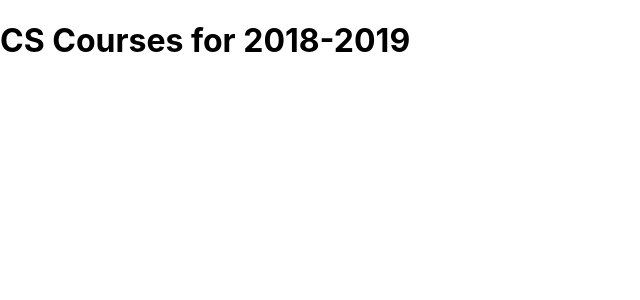
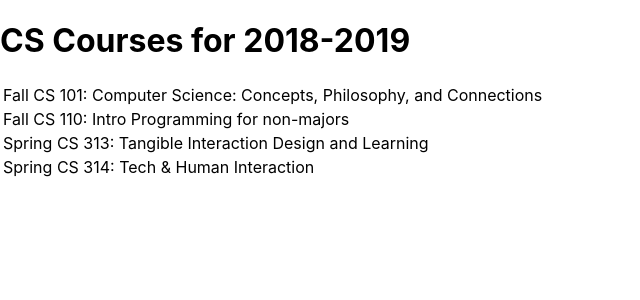
Before and after one commit to Shaoming827/react-practice, a React (Create React App) app: page / in a window 1280 px wide. Shown: the top 300 px of the page, without its empty margins (0-640 px from the left). Built offline with nearby package versions, Linux system fonts and the light colour scheme.

Commit message:
show a list of courses

```diff
--- a/src/App.js
+++ b/src/App.js
@@ -1,33 +1,41 @@
-import logo from './logo.svg';
+import Banner from './components/Banner.jsx';
+import CourseList from './components/CourseList.jsx';
 import './App.css';
 
-// const App = () => {
-//   return (
-//     <div className="App">
-//       <header className="App-header">
-//         <img src={logo} className="App-logo" alt="logo" />
-//         <p>
-//           Edit <code>src/App.js</code> and save to reload.
-//         </p>
-//         <a
-//           className="App-link"
-//           href="https://reactjs.org"
-//           target="_blank"
-//           rel="noopener noreferrer"
-//         >
-//           Learn React
-//         </a>
-//       </header>
-//     </div>
-//   );
-// }
 const schedule = {
-  title: "CS Courses for 2018-2019"
+  title: "CS Courses for 2018-2019",
+  "courses": {
+    "F101" : {
+      "term": "Fall",
+      "number": "101",
+      "meets" : "MWF 11:00-11:50",
+      "title" : "Computer Science: Concepts, Philosophy, and Connections"
+    },
+    "F110" : {
+      "term": "Fall",
+      "number": "110",
+      "meets" : "MWF 10:00-10:50",
+      "title" : "Intro Programming for non-majors"
+    },
+    "S313" : {
+      "term": "Spring",
+      "number": "313",
+      "meets" : "TuTh 15:30-16:50",
+      "title" : "Tangible Interaction Design and Learning"
+    },
+    "S314" : {
+      "term": "Spring",
+      "number": "314",
+      "meets" : "TuTh 9:30-10:50",
+      "title" : "Tech & Human Interaction"
+    }
+  }
 };
 
 const App = () => (
   <div>
-    <h1>{schedule.title}</h1>
+    <Banner title = {schedule.title}></Banner>
+    <CourseList courses = {schedule.courses}></CourseList>
   </div>
 );
 
--- /dev/null
+++ b/src/components/Banner.jsx
@@ -0,0 +1,3 @@
+const Banner = ({title}) => (<h1>{title}</h1>);
+
+export default Banner;
--- /dev/null
+++ b/src/components/Course.jsx
@@ -0,0 +1,8 @@
+const Course = ({course}) => (
+
+    <tr>
+        <td>{course.term} CS {course.number}: {course.title}</td>
+    </tr>
+);
+
+export default Course;
--- /dev/null
+++ b/src/components/CourseList.jsx
@@ -0,0 +1,8 @@
+import Course from './Course';
+const CourseList = ({courses}) => (
+    <table>
+        { Object.entries(courses).map(([id, course]) => <Course key={id} course={course} />) }
+    </table>
+);
+
+export default CourseList;
```
Also changed, not shown: 1 other file (tests, documents, lock files or other folders).
